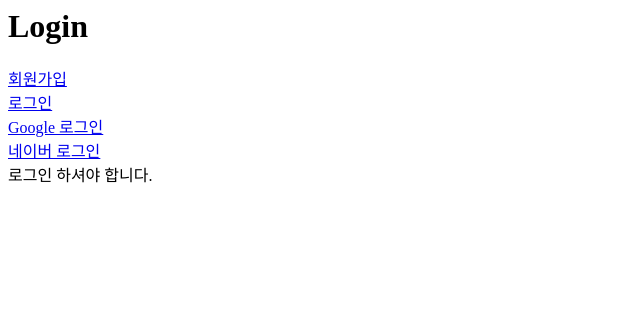
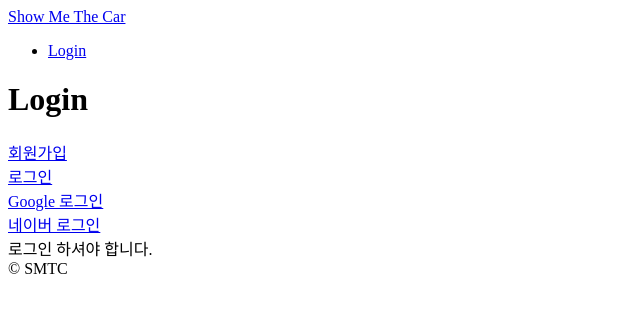
Before and after one commit to pirogramming/Show_me_the_CAR, a Django app: page / in a window 1280 px wide. Shown: the top 313 px of the page, without its empty margins (0-640 px from the left). Run offline with Django 3.2, Linux system fonts and the light colour scheme; some libraries are stand-ins or nearby versions.

Commit message:
Fix title in base.html and make initial footer and header

```diff
--- a/templates/base.html
+++ b/templates/base.html
@@ -3,7 +3,7 @@
 <head>
     <meta charset="UTF-8">
     <meta name="viewport" content="width=device-width, initial-scale=1.0">
-    <title>Document</title>
+    <title>{% block page_name %}{% endblock page_name %}| Show Me The Car</title>
 </head>
 <body>
 
--- a/templates/login/login.html
+++ b/templates/login/login.html
@@ -1,5 +1,11 @@
+{% extends 'base.html' %}
 {% load socialaccount %}
 
+{% block page_name %}
+    Login
+{% endblock page_name %}
+
+{% block content %}
     <h1>Login</h1>
     <a href = "/accounts/signup">회원가입</a><br>
     <a href = "/accounts/login">로그인</a><br>
@@ -13,3 +19,4 @@
         <a href="{% provider_login_url 'naver' %}">네이버 로그인</a><br>
         로그인 하셔야 합니다.
     {% endif %}
+{% endblock content %}
--- a/templates/partials/footer.html
+++ b/templates/partials/footer.html
@@ -0,0 +1,3 @@
+<footer>
+&copy; SMTC
+</footer>
--- a/templates/partials/header.html
+++ b/templates/partials/header.html
@@ -0,0 +1,6 @@
+<header>
+  <a href="/">Show Me The Car</a>
+  <ul>
+    <li><a href="#">Login</a></li>
+  </ul>
+</header>
```
Lines whose indentation alone changed are shown as unchanged.
